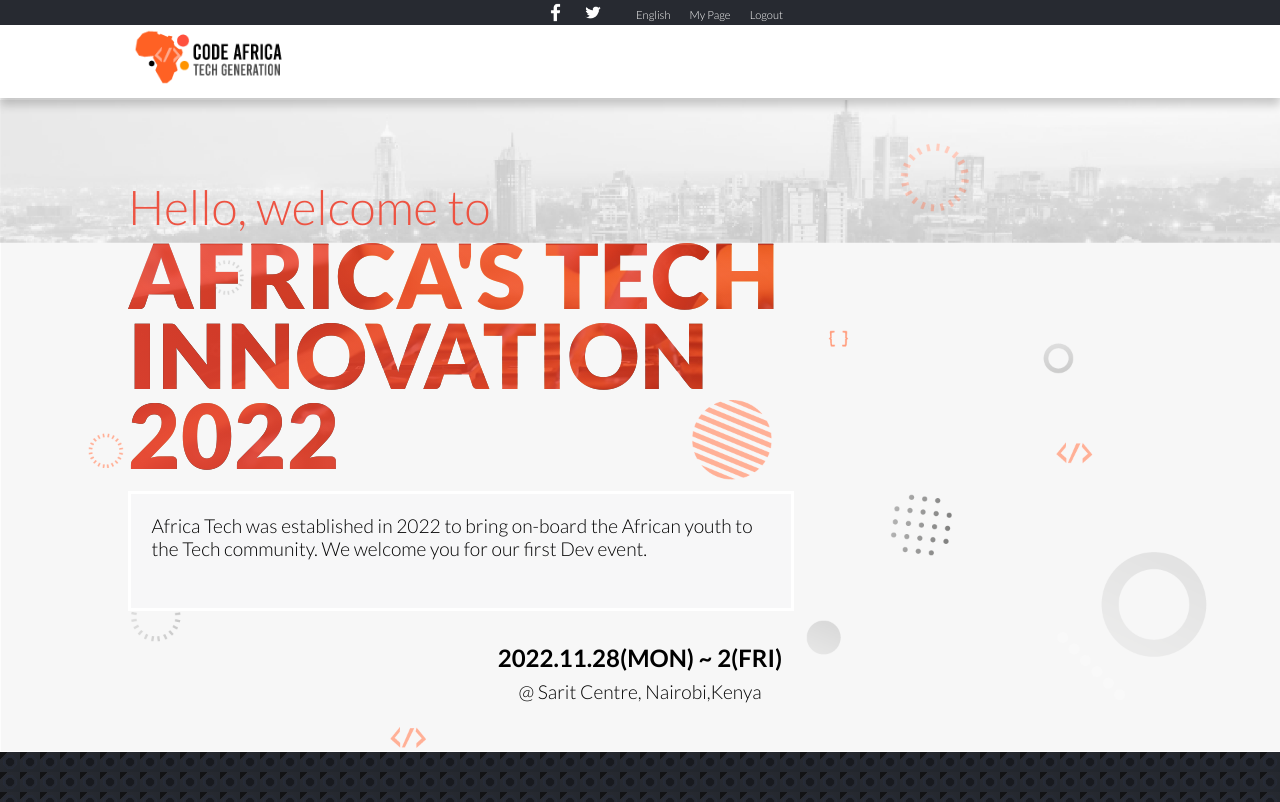
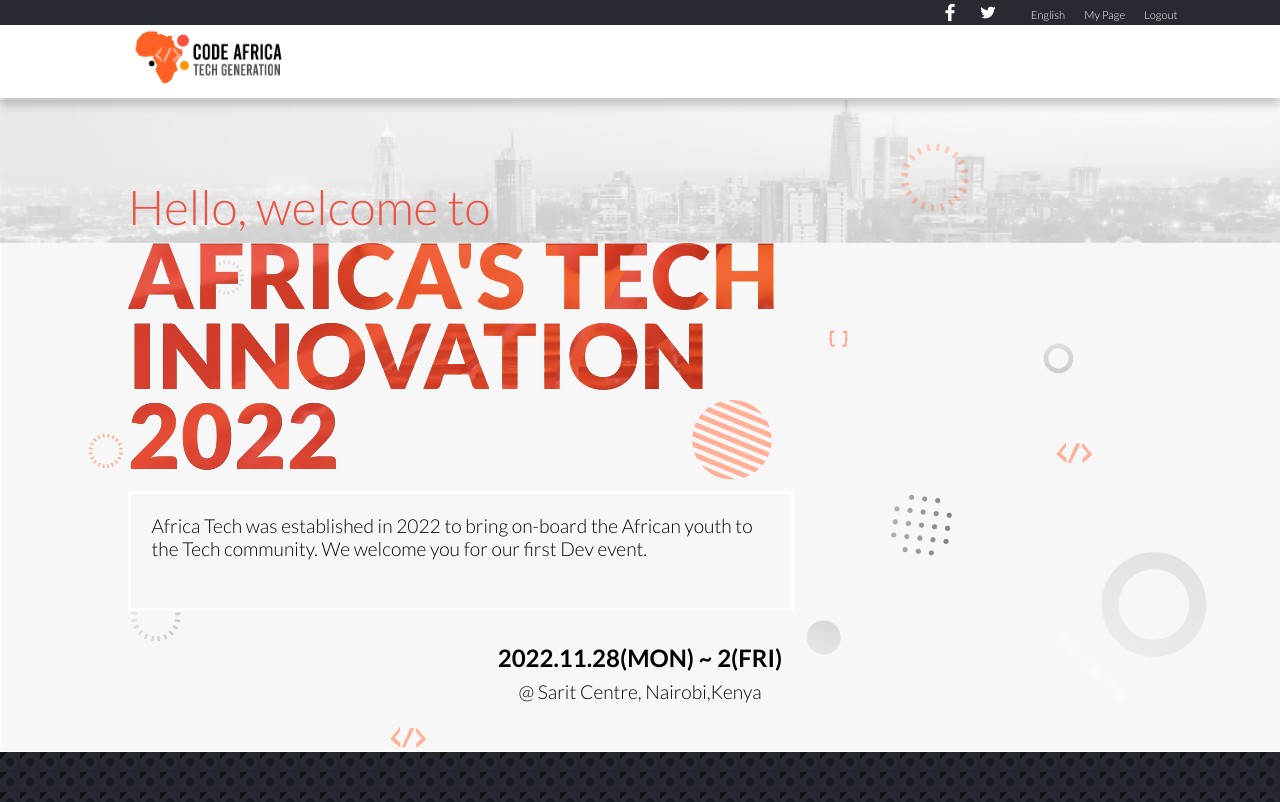
Before and after one commit to felixDev22/Africa-Tech-event, a website: page index.html in a window 1280 px wide. Shown: the top 802 px of the page. Drawn offline with Linux system fonts and the light colour scheme.

Commit message:
Update top-nav

```diff
--- a/index.html
+++ b/index.html
@@ -18,7 +18,7 @@
   <body>
     <header>
       <nav class="container">
-        <div class='top-nav'>
+        <div class='top-nav container-2'>
           <div class='social-icons'>
             <a href='twitter.com'><img src="./images/social-02.png" alt="logo" /></a>
           <a href='facebook.com'><img src="./images/social-01.png" alt="logo" /></a>
--- a/style/style.scss
+++ b/style/style.scss
@@ -348,6 +348,7 @@ p {
   .top-nav {
     display: flex;
     align-items: center;
+    justify-content: flex-end;
     width: 100%;
     position: absolute;
     top: 0;
```
Also changed, not shown: style/style.css, 1 other file.
